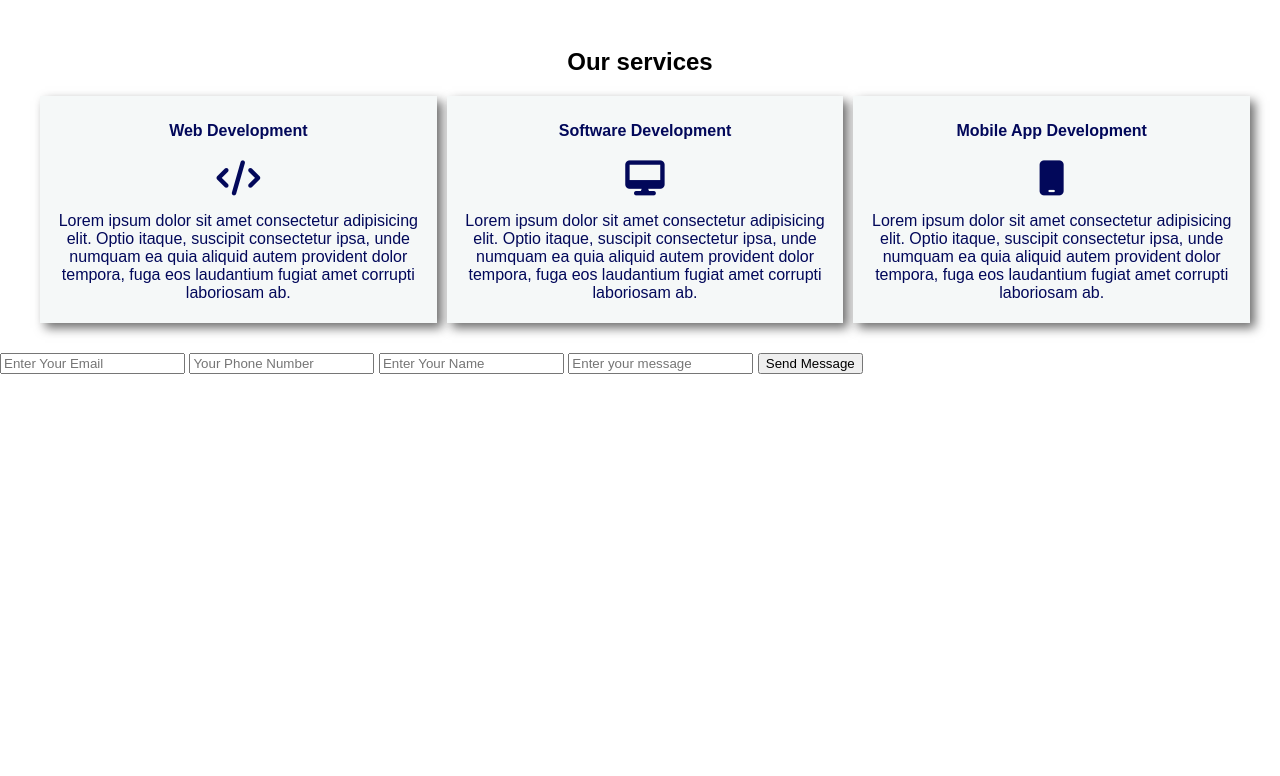
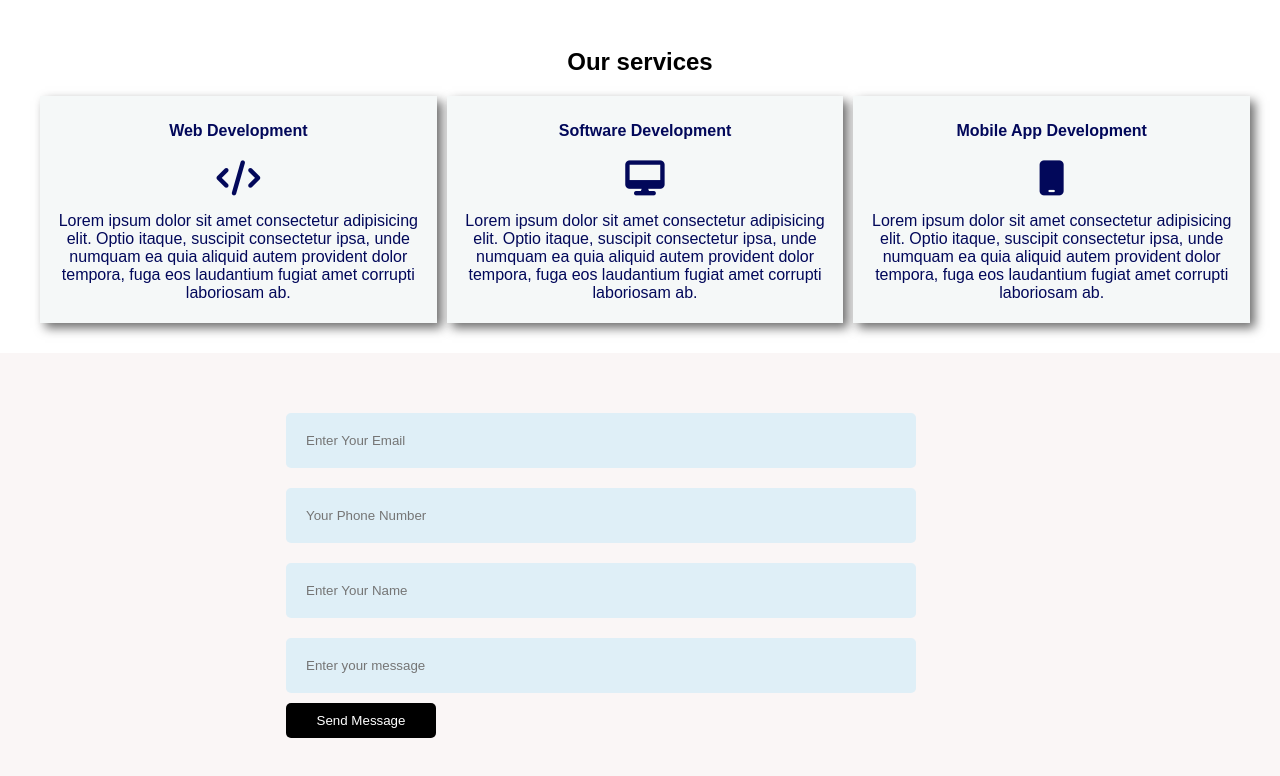
Before and after one commit to if-then-els/js-committed, a plain HTML site: page classes/index.html in a window 1280 px wide. Shown: the part 722-1498 px from the top of the page. Before the commit the page ends 1096 px from the top, so only its background shows below. Drawn offline with Linux system fonts and the light colour scheme.

Commit message:
form styling

```diff
--- a/classes/index.css
+++ b/classes/index.css
@@ -74,3 +74,34 @@ nav a{
 .fa-solid{
     font-size: 35px;
 }
+.contact{
+    padding: 50px;
+    display: block;
+    background-color: rgb(250, 246, 246);
+}
+form{
+ display: flex;
+ flex-direction: column;
+ justify-content: center;
+ width: 100%;
+
+}
+form input{
+    background-color: rgba(0, 183, 255, 0.11);
+    padding: 20px;
+    margin: 10px;
+    width: 50%;
+    margin-left: 20%;
+    border: none;
+    border-radius: 5px;
+
+}
+form button{
+    width: 150px;
+    padding: 10px;
+    background-color: black;
+    border: none;
+    border-radius: 5px;
+    color: white;
+    margin-left: 20%;
+}
```
